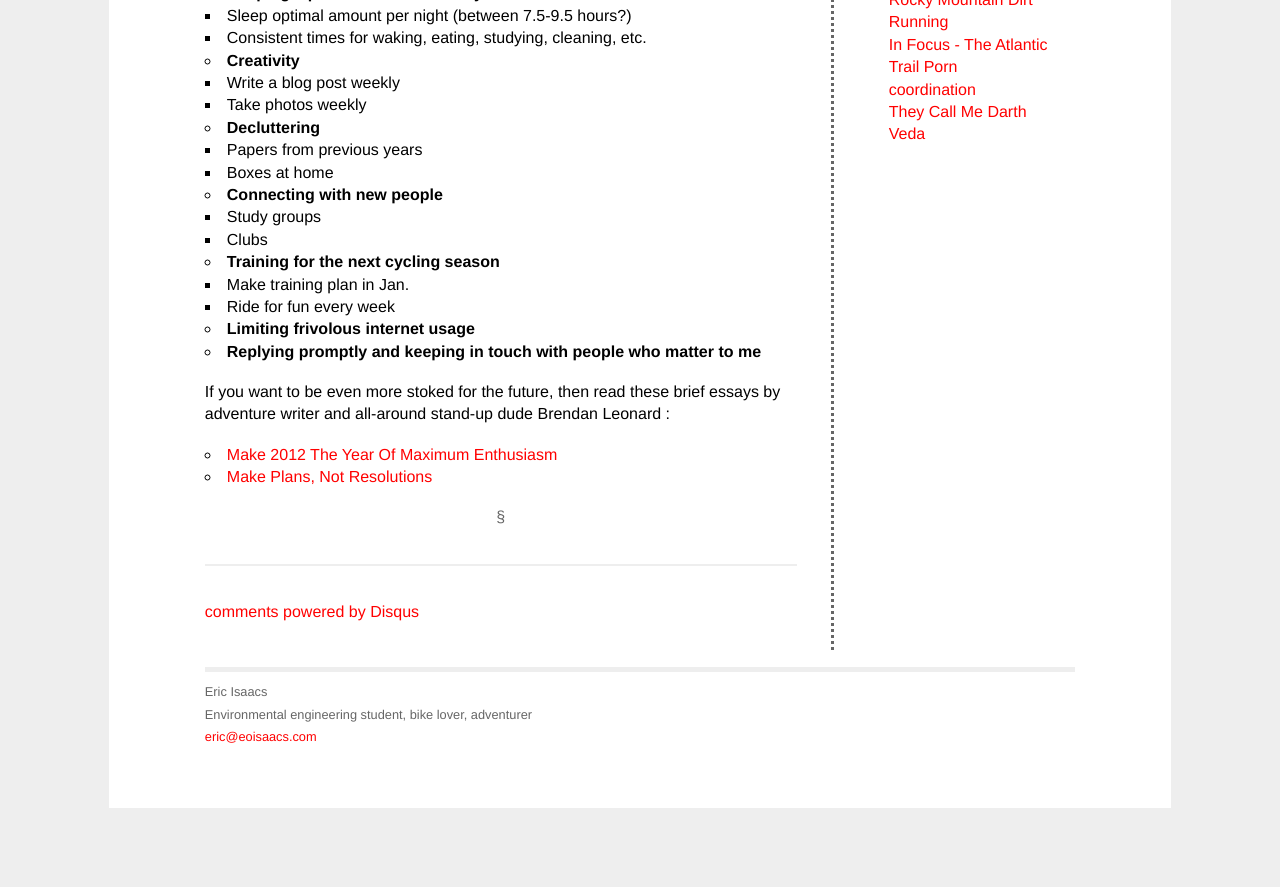
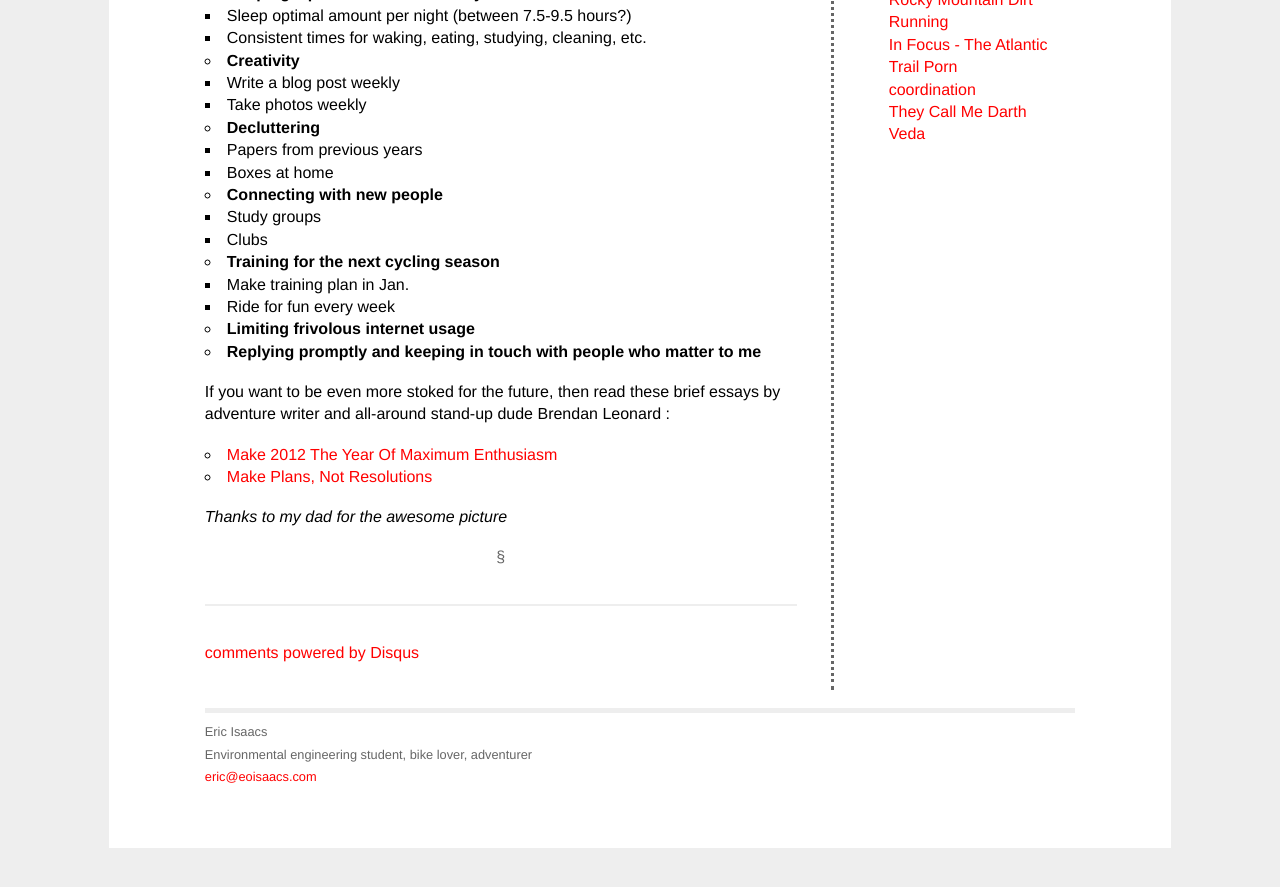
Before and after one commit to eoisaacs/eoisaacs.github.io, a Jekyll site: the page built from _posts/2015-01-03-make-this-year-a-great-one.md, in a window 1280 px wide and 900 px high, scrolled down 1479 px. Shown: the top 887 px of the window. Built offline with Jekyll 4.4.1, drawn with Linux system fonts in a browser that asks for light colours; Markdown is read by kramdown in place of the engine named in the settings; comment, search, counter and statistics services are not loaded; before the commit the page ends 2338 px from its top, so only the background shows below that.

Commit message:
image attribution

```diff
--- a/_posts/2015-01-03-make-this-year-a-great-one.md
+++ b/_posts/2015-01-03-make-this-year-a-great-one.md
@@ -38,3 +38,5 @@ If you want to be even more stoked for the future, then read these brief essays
 
 -	<a href="http://semi-rad.com/2011/12/make-2012-the-year-of-maximum-enthusiasm/" target= "_blank">Make 2012 The Year Of Maximum Enthusiasm</a>
 -	<a href="http://semi-rad.com/2013/01/make-plans-not-resolutions/" target= "_blank">Make Plans, Not Resolutions</a>
+
+*Thanks to my dad for the awesome picture*
```
Also changed, not shown: 1 other file.
